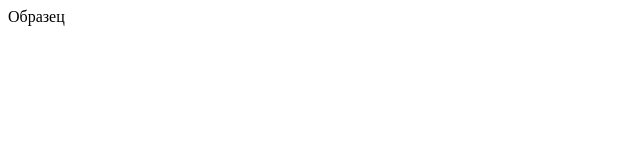
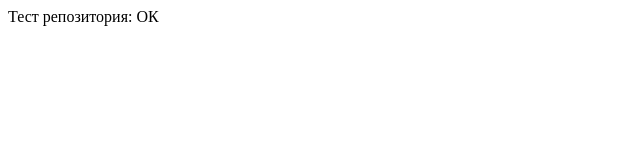
Before and after one commit to Zaryad/zaryad.github.com, a plain HTML site: page index.html in a window 1280 px wide. Shown: the whole page, without its empty margins (0-640 px from the left). Drawn offline with Linux system fonts and the light colour scheme.

Commit message:
Update index.html

```diff
--- a/index.html
+++ b/index.html
@@ -3,9 +3,9 @@
 <head>
  <meta http-equiv="Content-Type" content="text/html; charset=utf-8">
  <meta name="viewport" content="width=device-width, initial-scale=1.0, maximum-scale=2.0, user-scalable=yes">
-  <title>Образец</title>
+  <title>Тест репозитория</title>
 </head>
 <body>
- Образец
+Тест репозитория: ОК
 </body>
 </html>
```
